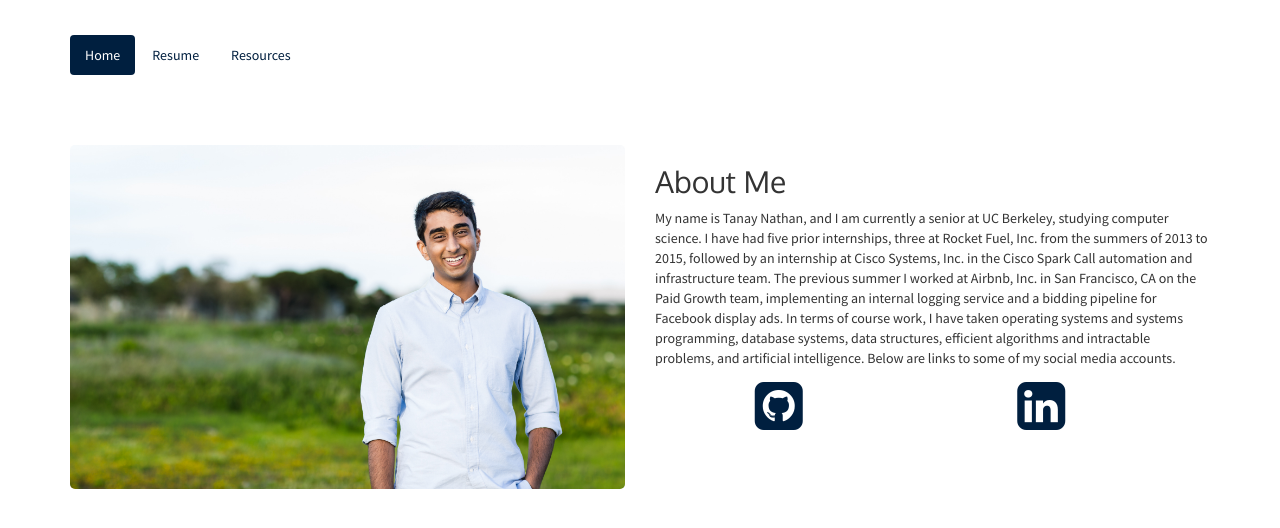
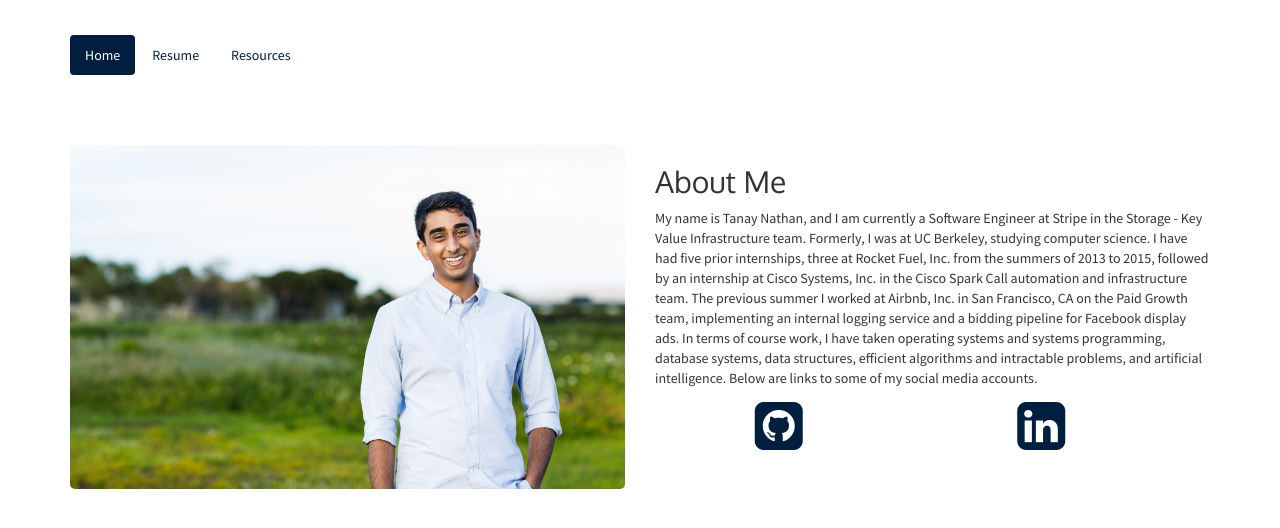
Before and after one commit to tanaythan/tanaythan.github.io, a plain HTML site: page index.html in a window 1280 px wide. Drawn offline with nearby package versions, Linux system fonts and the light colour scheme.

Commit message:
Update index

```diff
--- a/index.html
+++ b/index.html
@@ -51,7 +51,7 @@
               </div>
               <div class="row">
                 <div class="col-md-12">
-                  <p class="text-left">My name is Tanay Nathan, and I am currently a senior at UC Berkeley, studying computer science. I have had five prior internships, three at Rocket Fuel, Inc. from the summers of 2013 to 2015, followed by an internship at Cisco Systems,
+                  <p class="text-left">My name is Tanay Nathan, and I am currently a Software Engineer at Stripe in the Storage - Key Value Infrastructure team. Formerly, I was at UC Berkeley, studying computer science. I have had five prior internships, three at Rocket Fuel, Inc. from the summers of 2013 to 2015, followed by an internship at Cisco Systems,
                     Inc. in the Cisco Spark Call automation and infrastructure team. The previous summer I worked at Airbnb, Inc. in San Francisco, CA on the Paid Growth team, implementing an internal logging service and a bidding pipeline for Facebook
                     display ads. In terms of course work, I have taken operating systems and systems programming, database systems, data structures, efficient algorithms and intractable problems, and artificial intelligence. Below are links to some of
                     my social media accounts.
```
